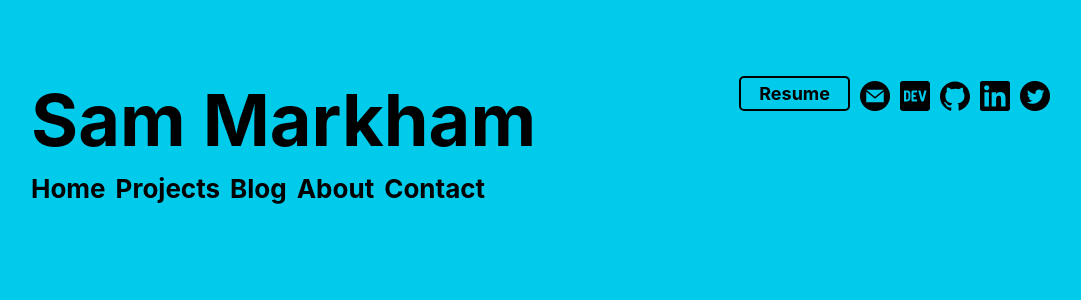
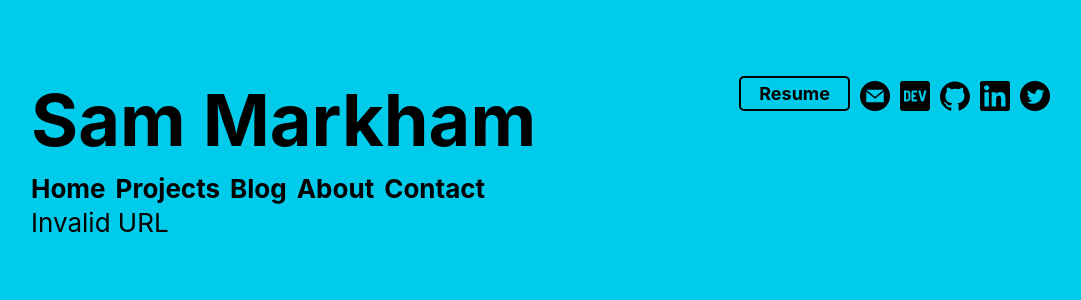
Before and after one commit to sharkham/sharkham-portfolio, a React (Create React App) app: page /projects/1 in a window 1280 px wide. Shown: the top 300 px of the page, without its empty margins (97-1178 px from the left). Built offline with nearby package versions, Linux system fonts and the light colour scheme.

Commit message:
Add the logic for project info to display on ProjectPage if it exists

```diff
--- a/src/components/ProjectPage.js
+++ b/src/components/ProjectPage.js
@@ -2,21 +2,57 @@ import React from 'react';
 import { projects } from '../assets/projects';
 
 const ProjectPage = ({ match }) => {
-  const matchUrls = () => {
+  let project = null;
+
+  const displayProjectInfo = () => {
+    // if (project !== null) {
+      console.log(project.name)
+      return (
+        <div>{ project.name }</div>
+      )
+    // } else {
+    //   return <p>Invalid URL</p>
+    // }
+  }
+
+  const nothingHere = () => {
+    console.log("nothinghere")
+    return <div>Invalid URL</div>
+  }
+
+  const validUrl = () => {
     //if the URL typed in matches one of the projects:
     //load that page
     //else:
     //display an error
-    const projectUrls = projects.map(project => {return project.url})
-    if (!projectUrls.includes(match.params.url)) {
-      console.log("not here")
-      return false
+    // const projectUrls = projects.map(p => {return p.url})
+    // if (!projectUrls.includes(match.params.url)) {
+    //   console.log("not here")
+    //   return false
+    // }
+
+    projects.forEach(p => {
+      if (p.url === match.params.url) {
+        project = p
+        console.log(p)
+      //   return true
+      //   // return displayProjectInfo()
+      //   // return p.title
+      // } else {
+      //   console.log("not here")
+      //   return false
+      }
+    })
+    if (project !== null) {
+      console.log("true")
+      return true
     }
   }
 
+
   return (
     <div>
-      { matchUrls() }
+      { validUrl() ? displayProjectInfo() : nothingHere() }
     </div>
   );
 }
```
Also changed, not shown: 1 other file (tests, documents, lock files or other folders).
